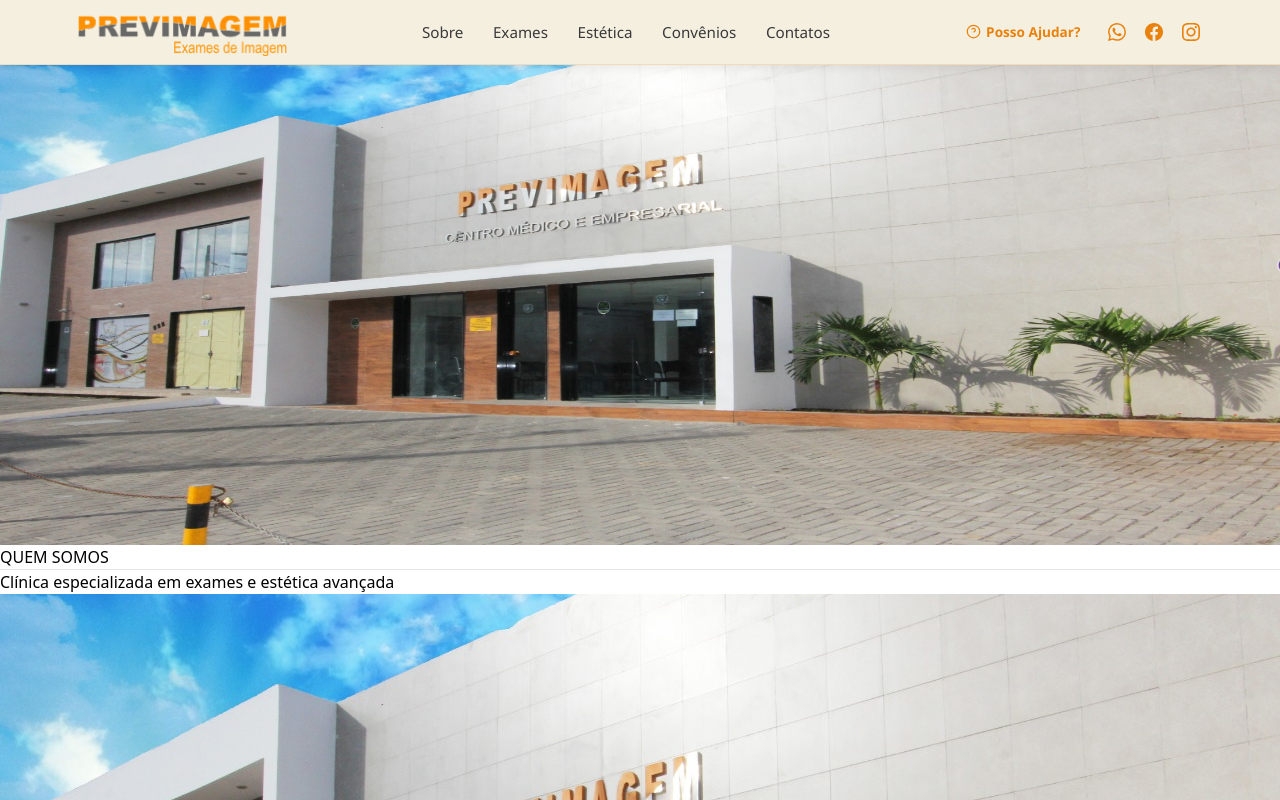
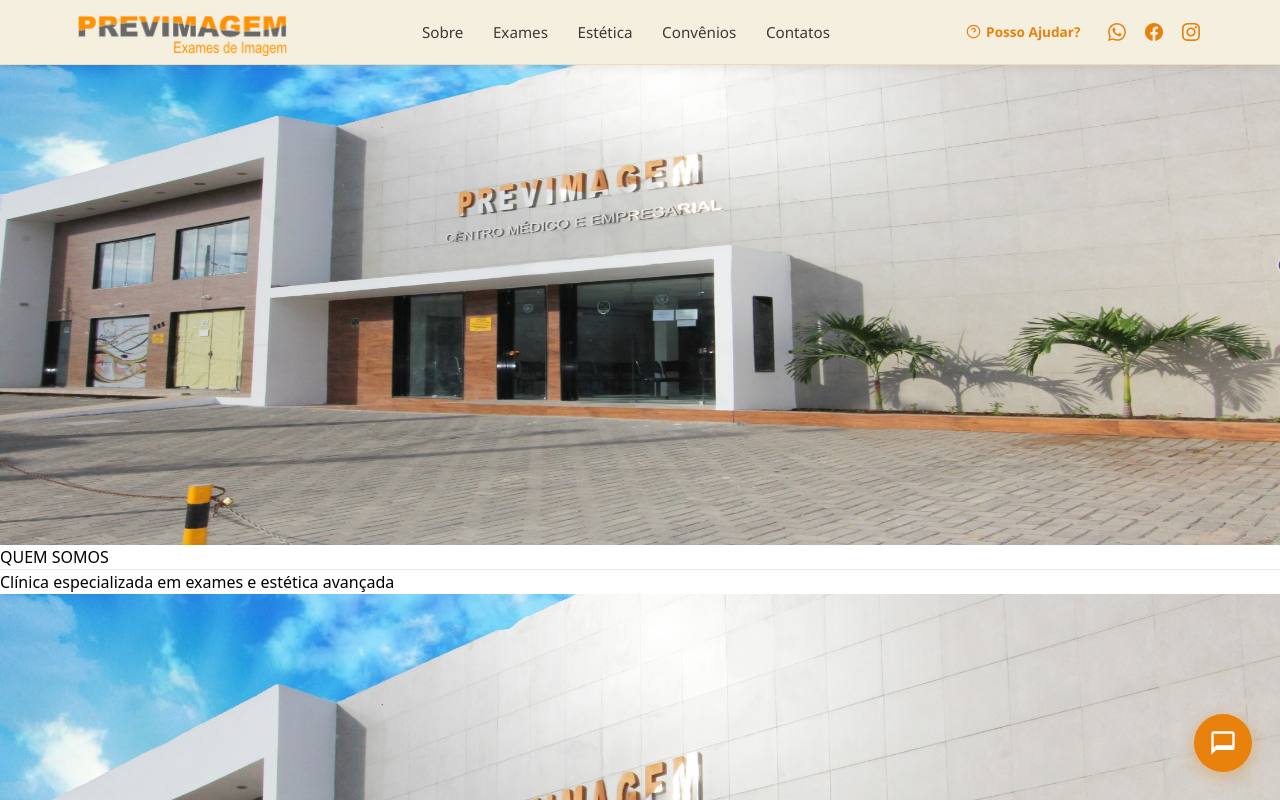
Before and after one commit to aghata-guerra/PrevImagem, a React (Vite) app: page / in a window 1280 px wide. Shown: the top 800 px of the page. Built offline with nearby package versions, Linux system fonts and the light colour scheme.

Commit message:
adicionando chatbot

```diff
--- a/src/App.jsx
+++ b/src/App.jsx
@@ -4,13 +4,12 @@
 import Medicos from "./components/MedicosSection";
 import QuemSomos from "./components/QuemSomos";
 import Convenios from "./components/Convenios";
+import ChatbotIcon from "./components/ChatbotIcon"; // ← linha nova
 
 function App() {
   return (
     <div>
-
       <Navbar />
-      {/* Coloquei section para linkar com a navbar */}
       <section id="sobre">
         <QuemSomos />
       </section>
@@ -27,9 +26,12 @@
         <Convenios />
       </section>
       <section id="contatos">
-        {/* < Coloca o componente dos "contatos" aqui /> */}
+
       </section>
+
+      <ChatbotIcon />
     </div>
   );
 }
+
 export default App;
--- /dev/null
+++ b/src/components/ChatbotIcon.jsx
@@ -0,0 +1,36 @@
+import { useState } from "react";
+
+function ChatbotIcon() {
+  const [hover, setHover] = useState(false);
+  const [tooltip, setTooltip] = useState(true);
+
+  useState(() => {
+    const timer = setTimeout(() => setTooltip(false), 4000);
+    return () => clearTimeout(timer);
+  });
+
+  return (
+    <div style={{ position:"fixed", bottom:"1.75rem", right:"1.75rem", zIndex:9999, display:"flex", flexDirection:"column", alignItems:"flex-end", gap:"0.6rem", fontFamily:"'Segoe UI',Arial,sans-serif" }}>
+      {tooltip && (
+        <div style={{ backgroundColor:"#fff", border:"1px solid rgba(232,130,12,0.25)", borderRadius:10, padding:"0.55rem 0.85rem", fontSize:"0.82rem", fontWeight:500, color:"#3A3A3A", boxShadow:"0 4px 14px rgba(0,0,0,0.10)", whiteSpace:"nowrap", position:"relative" }}>
+          Posso te ajudar? 👋
+          <span style={{ position:"absolute", bottom:-7, right:22, width:0, height:0, borderLeft:"7px solid transparent", borderRight:"7px solid transparent", borderTop:"7px solid #fff" }} />
+        </div>
+      )}
+      <button
+        aria-label="Abrir chat de atendimento"
+        onMouseEnter={() => { setHover(true); setTooltip(true); }}
+        onMouseLeave={() => { setHover(false); setTooltip(false); }}
+        onClick={() => window.open("https://wa.me/5581983731968","_blank","noopener,noreferrer")}
+        style={{ width:58, height:58, borderRadius:"50%", border:"none", cursor:"pointer", backgroundColor: hover ? "#d4740a" : "#E8820C", boxShadow: hover ? "0 6px 24px rgba(232,130,12,0.55)" : "0 4px 16px rgba(232,130,12,0.40)", display:"flex", alignItems:"center", justifyContent:"center", transition:"background-color 0.2s, box-shadow 0.2s, transform 0.2s", transform: hover ? "scale(1.08)" : "scale(1)" }}
+      >
+        <svg viewBox="0 0 24 24" fill="white" style={{ width:28, height:28 }} aria-hidden="true">
+          <path d="M20 2H4C2.9 2 2 2.9 2 4v18l4-4h14c1.1 0 2-.9 2-2V4c0-1.1-.9-2-2-2zm0 12H6l-2 2V4h16v10z"/>
+        </svg>
+      </button>
+      <style>{`@keyframes chatbot-pulse{0%{box-shadow:0 4px 16px rgba(232,130,12,0.40)}50%{box-shadow:0 4px 28px rgba(232,130,12,0.65)}100%{box-shadow:0 4px 16px rgba(232,130,12,0.40)}}`}</style>
+    </div>
+  );
+}
+
+export default ChatbotIcon;
```
